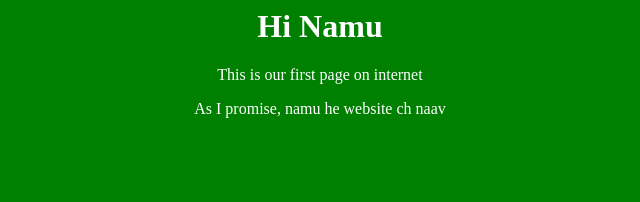
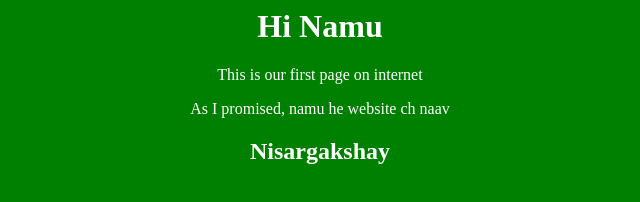
Before and after one commit to AkshayWayangankar/Nisarga, a plain HTML site: page index.html in a window 1280 px wide. Shown: the whole page, without its empty margins (320-960 px from the left). Drawn offline with Linux system fonts and the light colour scheme.

Commit message:
name change

```diff
--- a/index.html
+++ b/index.html
@@ -12,6 +12,7 @@
 <body>
   <h1>Hi Namu</h1>
   <p>This is our first page on internet<p>
-  <p>As I promise, namu he website ch naav</p>
+  <p>As I promised, namu he website ch naav</p>
+  <h2>Nisargakshay</h2>
 </body>
 </html>
```
